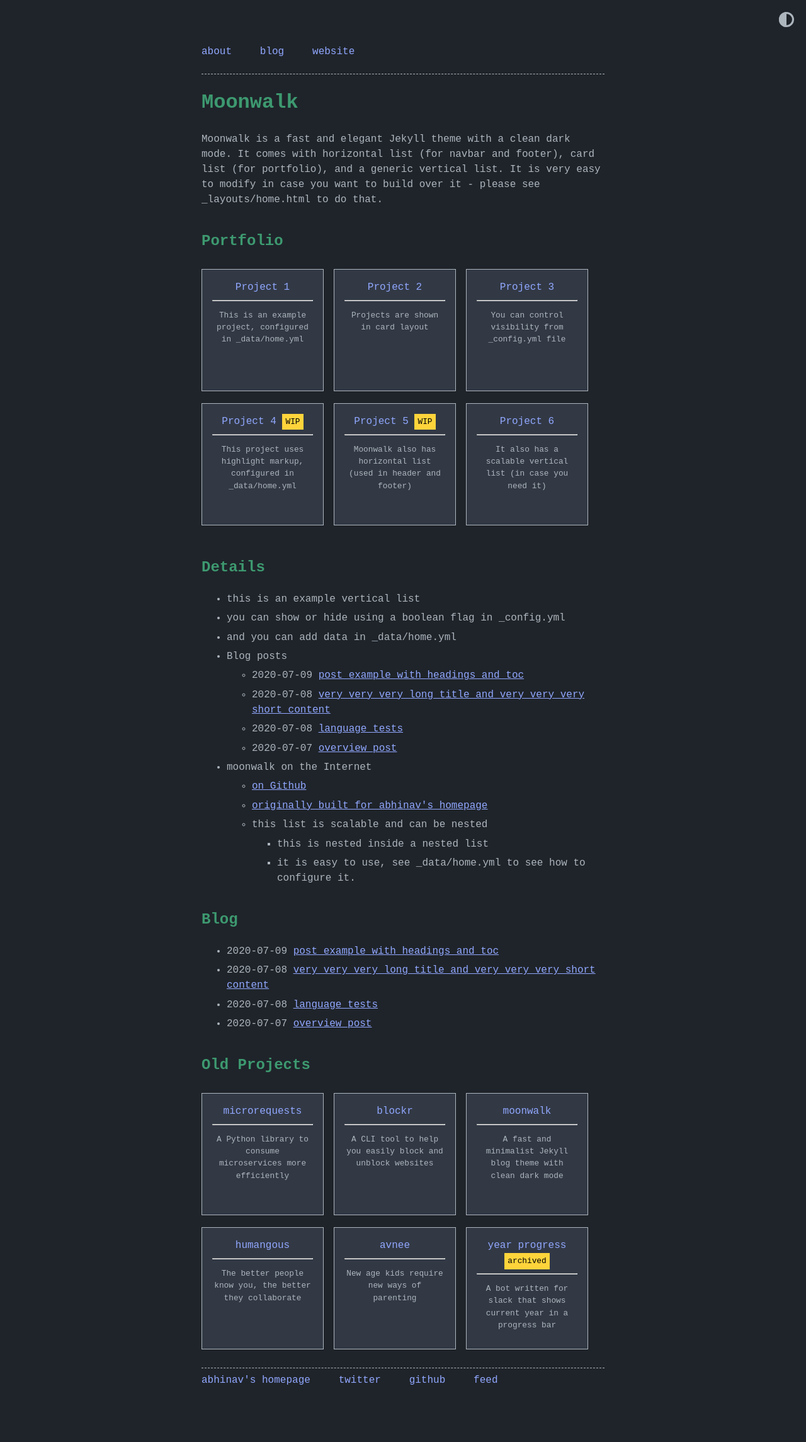
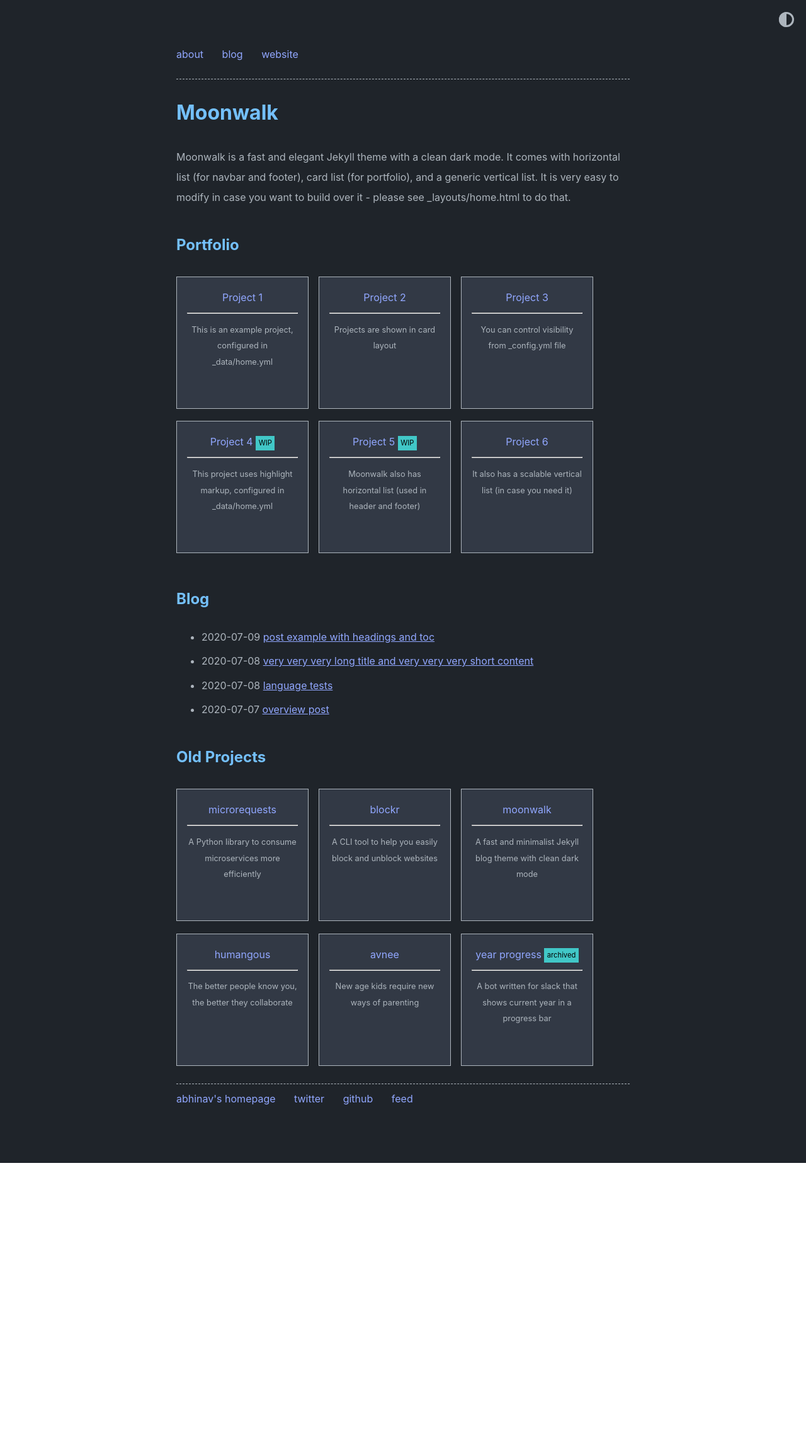
Before and after one commit to abhinavs/moonwalk, a Jekyll site: the page built from index.md, in a window 1280 px wide. Shown: the whole page at 63% size. Built offline with Jekyll 4.4.1, drawn with Linux system fonts in a browser that asks for light colours; comment, search, counter and statistics services are not loaded; after the commit the page ends 1846 px from its top, so only the background shows below that.

Commit message:
updated fonts and color theme

```diff
--- a/_config.yml
+++ b/_config.yml
@@ -21,7 +21,7 @@ theme_config:
   show_footer: true # show footer links in home page,add in _data/home.yml
   show_projects: true # show projects as cards, add in _data/home.yml
   show_old_projects: true # show old projects as cards, add in _data/home.yml
-  show_misc_list: true # show generic vertical list for misc details, add _data/home.yml
+  show_misc_list: false # show generic vertical list for misc details, add _data/home.yml
 
 
 sass:
--- a/_sass/list.scss
+++ b/_sass/list.scss
@@ -20,8 +20,8 @@ ul.horizontal-list {
 .card {
   padding: 1em;
   border: 1px var(--text) solid;
-  width: 10em;
-  height: 10em;
+  width: 11em;
+  height: 11em;
   text-align: center;
   font-size: 1em;
   align-items: center;
--- a/_sass/moonwalk.scss
+++ b/_sass/moonwalk.scss
@@ -1,34 +1,9 @@
-html {
-    --bg: #fff;
-    --bg-secondary: #f8f9fa;
-    --headings: #000;
-    --text: #333;
-    --links: blue;
-    --highlight: #ffecb2; // light yellow
-}
-@mixin dark-appearance {
-  html, body  {
-      --bg: #1f242A;
-      --bg-secondary: #323945;
-      --headings: #3D9970;
-      --text: #adb5bd;
-      --links: #91a7ff;
-      --highlight: #ffd8a8;
-      --highlight: #ffd43b;
-  };
-}
-html[data-theme="dark"] { @include dark-appearance; }
-
-@media (prefers-color-scheme: dark) {
-  body[data-theme="auto"] { @include dark-appearance; }
-}
-
 html { height: 100%; }
 
 body {
-  font-family: monospace;
-  font-size: 1rem;
-  line-height: 1.5;
+  font-family: -apple-system,system-ui,BlinkMacSystemFont,"Segoe UI",Roboto,"Helvetica Neue",Arial,sans-serif;
+  font-size: 1.0rem;
+  line-height: 2;
   margin: 0;
   min-height: 100%;
 }
@@ -37,12 +12,20 @@ h2, h3, h4, h5 { margin-top: 1.5em; }
 
 hr { margin: 1em 0; }
 
+hr.page-break {
+  text-align: center;
+  border: 0;
+
+  &:before { content: '-----' }
+  &:after { content: attr(data-content) '-----' }
+}
+
 p { margin: 1em 0; }
 
 li { margin: 0.4em 0; }
 
 .w {
-  max-width: 640px;
+  max-width: 720px;
   margin: 0 auto;
   padding: 4em 2em;
 }
@@ -73,6 +56,32 @@ img {
   display: block;
   margin: 0 auto;
 }
+html {
+    --bg: #FFF;
+    --bg-secondary: #F8F9FA;
+    --headings: #000;
+    --text: #333;
+    --links: blue;
+    //--highlight: #FFD19B;
+    --highlight: #FFECB2; // light yellow
+}
+// -------------- THEME SWITCHER -------------- //
+@mixin dark-appearance {
+  html, body  {
+      --headings: #74c0fc;
+      --links: #91A7FF;
+      --highlight: #41C7C7;
+      --bg: #1f242A;
+      --bg-secondary: #323945;
+      --text: #adb5bd;
+  };
+}
+html[data-theme="dark"] { @include dark-appearance; }
+
+@media (prefers-color-scheme: dark) {
+  body[data-theme="auto"] { @include dark-appearance; }
+}
+// -------------------------------------------- //
 
 html, body {
     background-color: var(--bg);
@@ -81,7 +90,7 @@ html, body {
 h1, h2, h3, h4, h5, h6 {
     color: var(--headings);
 }
-p, strong, b, em, span, small, li, hr, table, code, figcaption {
+p, strong, b, em, small, li, hr, table, code, figcaption {
     color: var(--text);
 }
 code, blockquote {
@@ -128,5 +137,25 @@ html.transition *:after {
 mark {
   padding: 0.4em;
   background-color: var(--highlight);
-  font-size: 0.8em;
+  font-size: 0.7em;
 }
+
+.post-date {
+  color: var(--headings);
+  margin-right: 2em;
+}
+.share {
+  color: var(--text);
+}
+.home-date {
+  font-family: monospace;
+}
+.post-list-item a {
+  text-decoration: none;
+}
+.text-bold {
+  font-weight: bold;
+}
+.text-upcase {
+  text-transform: uppercase;
+}
```
Also changed, not shown: README.md, _includes/post_list.html (line endings or trailing spaces), _screenshots/lighthouse-report.png, _screenshots/moonwalk-mono.png (renamed from _screenshots/moonwalk.png), _screenshots/moonwalk.jpg (added).
